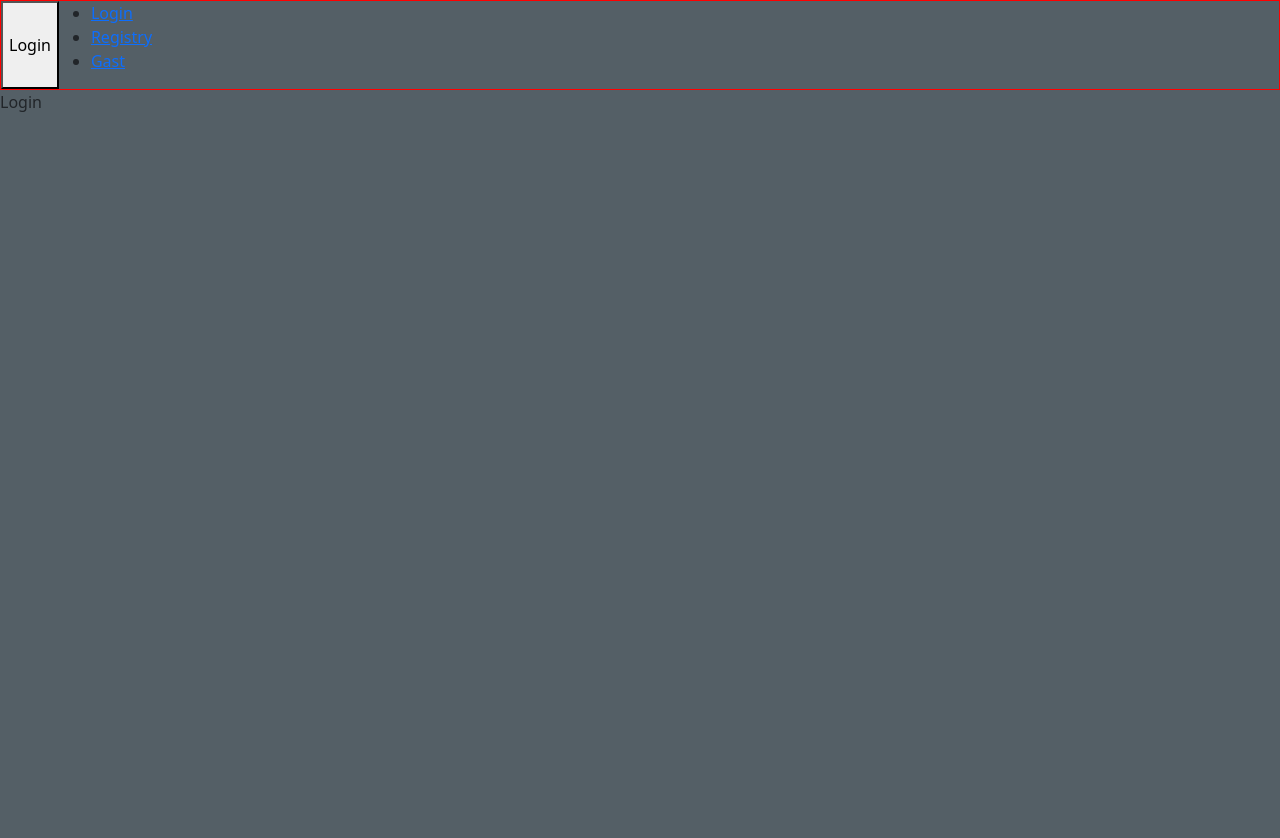
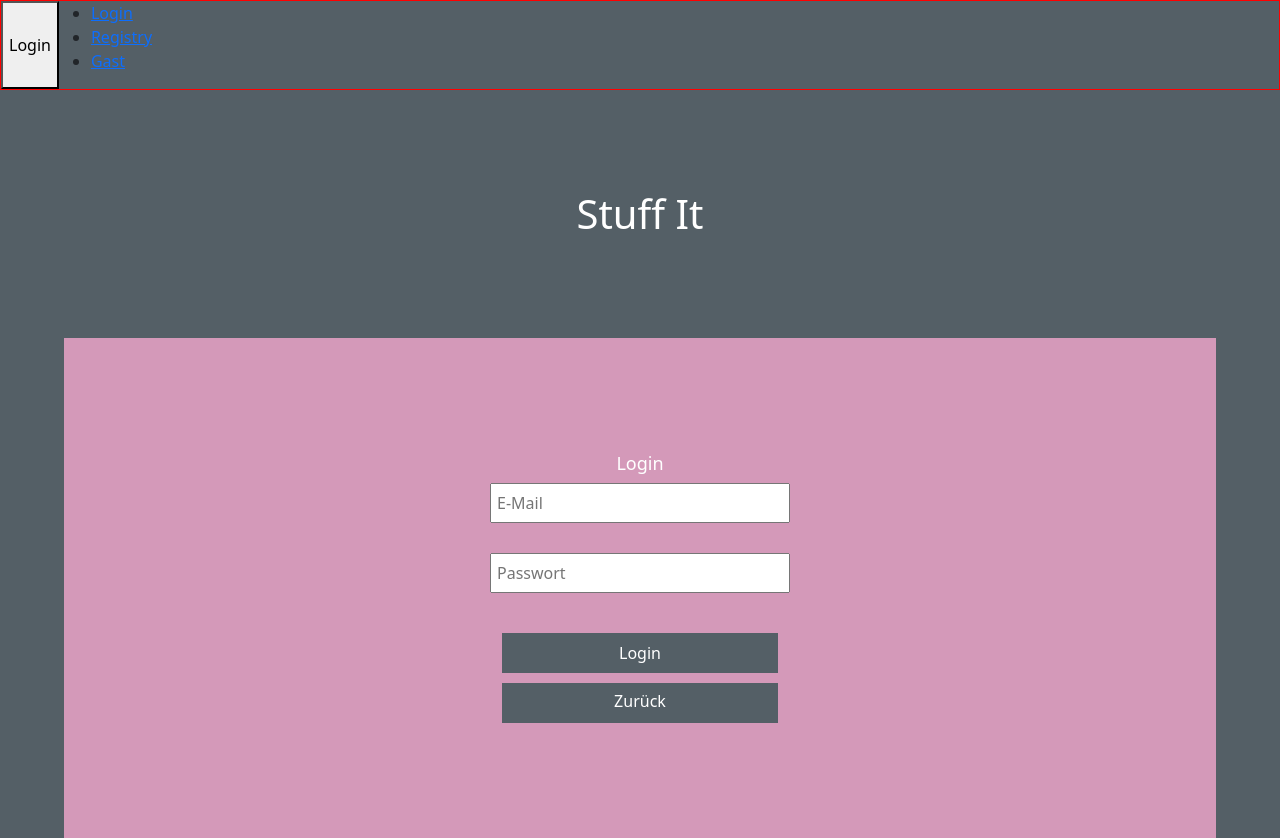
Before and after one commit to MKuART/stufIt-Collectiv, a React (Vite) app in the folder frontend/: page /login in a window 1280 px wide. Before the commit the page ends 800 px from the top, so only its background shows below. Built offline with nearby package versions, Linux system fonts and the light colour scheme.

Commit message:
LogIn Style

```diff
--- a/frontend/src/App.css
+++ b/frontend/src/App.css
@@ -14,6 +14,7 @@ body {
   border-radius: 0px;
   border: none;
   background-color: #545f66;
+  color: #ffffff;
 }
 .title{
   text-align: center;
@@ -23,3 +24,11 @@ body {
   color: #ffffff;
   font-size: 40px;
 }
+
+.form{
+  width: 80%;
+}
+h3{
+  font-size: 18px;
+  color: #ffffff;
+}
--- a/frontend/src/components/join/Join.jsx
+++ b/frontend/src/components/join/Join.jsx
@@ -1,4 +1,4 @@
-
+import { Link } from 'react-router-dom';
 import Button from 'react-bootstrap/Button';
 
 function Join() {
@@ -8,7 +8,7 @@ function Join() {
         <h2>Stuff It</h2>
       </div>
       <div className='join-container' style={{ height: '500px', display: 'flex', flexDirection: 'column', justifyContent: 'center', alignItems: 'center', marginRight:'5%', marginLeft:'5%', marginTop:'100px' }}>
-        <Button className='btn' variant="primary" style={{ height: '5vh', width: '50%', maxWidth: '300px',  minWidth: '150px', marginBottom: '50px' }}>Login</Button>
+        <Link to="/login" className='btn' variant="primary" style={{ height: '5vh', width: '50%', maxWidth: '300px',  minWidth: '150px', marginBottom: '50px' }}>Login</Link>
         <Button className='btn' variant="primary" style={{ height: '5vh', width: '50%', maxWidth: '300px', minWidth: '150px', marginBottom: '50px' }}>Registrierung</Button>
         <Button className='btn' variant="primary" style={{ height: '5vh', width: '50%', maxWidth: '300px', minWidth: '150px'}}>Anmelden</Button>
       </div>
--- a/frontend/src/components/login/Login.jsx
+++ b/frontend/src/components/login/Login.jsx
@@ -1,11 +1,59 @@
-
+import { useState } from 'react';
+import { Link } from 'react-router-dom';
+import Button from 'react-bootstrap/Button';
 
 function Login() {
+  const [email, setEmail] = useState('');
+  const [password, setPassword] = useState('');
+
+  const handleEmailChange = (event) => {
+    setEmail(event.target.value);
+  };
+
+  const handlePasswordChange = (event) => {
+    setPassword(event.target.value);
+  };
+
+  const handleSubmit = async (event) => {
+    event.preventDefault();
+
+    try {
+      const response = await fetch('URL_DES_BACKEND_ENDPOINTS', {
+        method: 'POST',
+        headers: {
+          'Content-Type': 'application/json',
+        },
+        body: JSON.stringify({ email, password }),
+      });
+
+      if (response.ok) {
+        // Handle successful login
+        console.log('Erfolgreich eingeloggt');
+      } else {
+        // Handle login error
+        console.error('Fehler beim Einloggen:', response.statusText);
+      }
+    } catch (error) {
+      console.error('Fehler:', error);
+    }
+  };
+
   return (
-    <div>Login
-
+    <div style={{}}>
+      <div className='title' style={{ marginTop: '100px' }}>
+        <h2>Stuff It</h2>
+      </div>
+      <div className='join-container' style={{ height: '500px', display: 'flex', flexDirection: 'column', justifyContent: 'center', alignItems: 'center', marginRight:'5%', marginLeft:'5%', marginTop:'100px' }}>
+        <h3>Login</h3>
+        <form className='form' onSubmit={handleSubmit} style={{ display: 'flex', flexDirection: 'column', alignItems: 'center' }}>
+          <input type="email" placeholder="E-Mail" value={email} onChange={handleEmailChange} style={{ marginBottom: '30px', padding: '5px', height: '5vh', width: '50%', maxWidth: '300px',  minWidth: '150px' }} required />
+          <input type="password" placeholder="Passwort" value={password} onChange={handlePasswordChange} style={{ marginBottom: '40px', padding: '5px', height: '5vh', width: '50%', maxWidth: '300px',  minWidth: '150px' }} required />
+          <Button type="submit" className='btn' variant="primary" style={{ height: '5vh', width: '30%', maxWidth: '300px',  minWidth: '150px', marginBottom: '10px' }}>Login</Button>
+          <Link to="/" className='btn' variant="primary" style={{ height: '5vh', width: '30%', maxWidth: '300px',  minWidth: '150px' }}>Zurück</Link>
+        </form>
+      </div>
     </div>
   )
 }
 
-export default Login
+export default Login;
--- a/frontend/src/components/navbar/Navbar.jsx
+++ b/frontend/src/components/navbar/Navbar.jsx
@@ -1,5 +1,5 @@
 import { useState } from 'react';
-import { NavLink, Outlet, useNavigate, Routes, Route } from 'react-router-dom';
+import { NavLink, useNavigate, Routes, Route } from 'react-router-dom';
 import Join from '../join/Join.jsx';
 import Login from '../login/Login.jsx';
 import Dashboard from '../dashboard/Dashboard.jsx';
```
Also changed, not shown: 2 other files (tests, documents, lock files or other folders).
